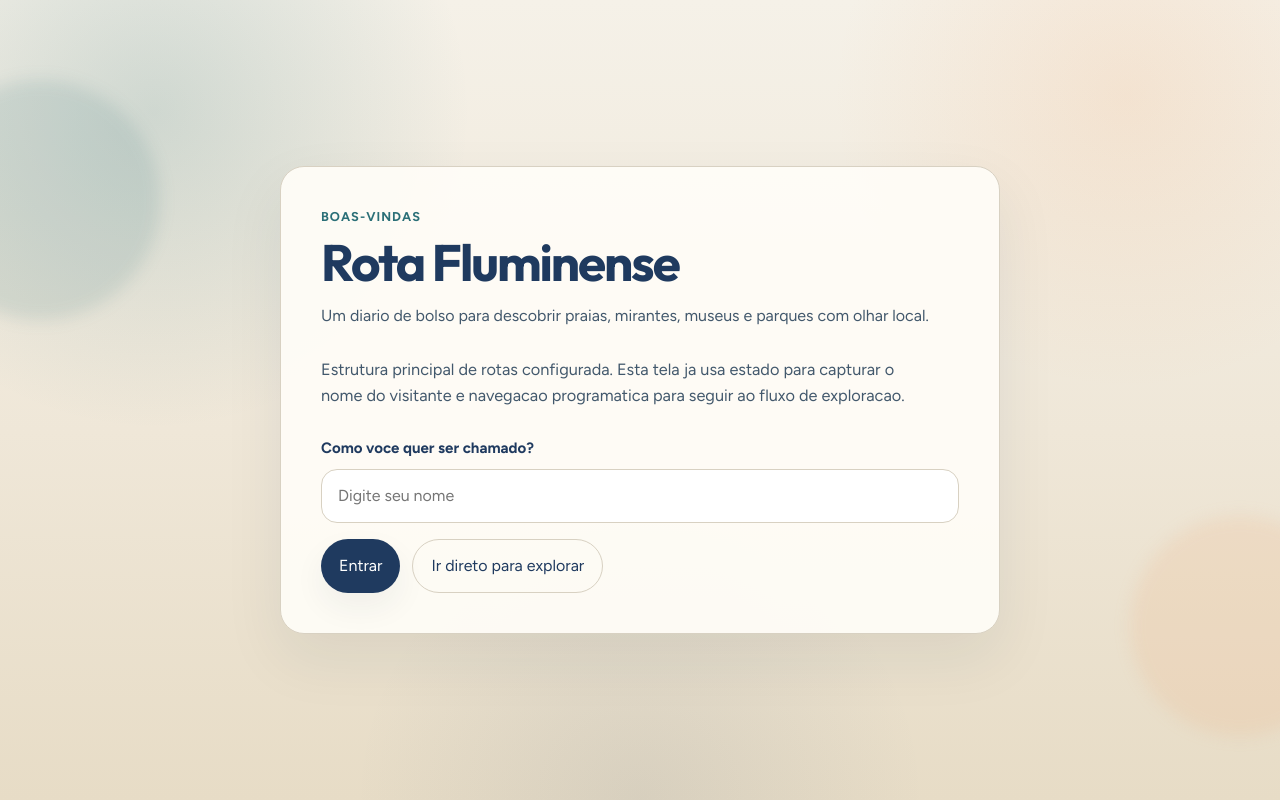
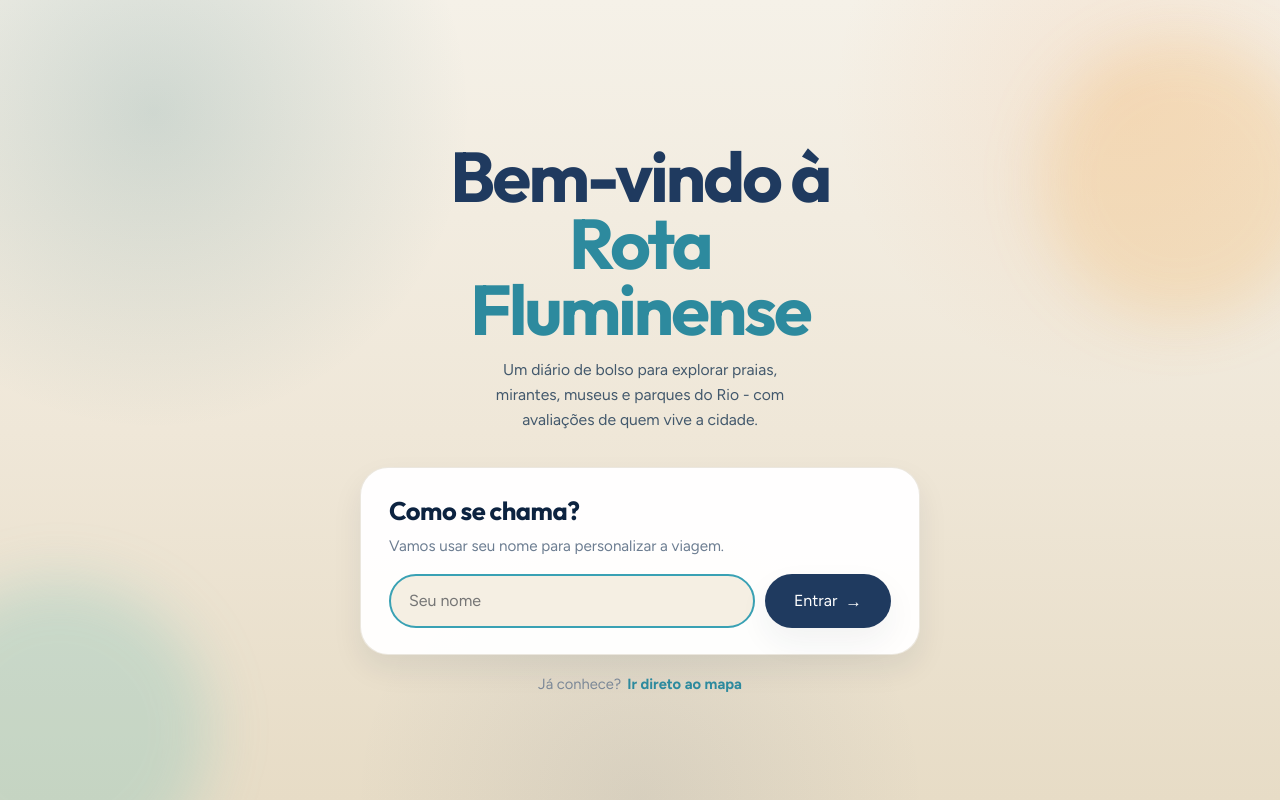
Before and after one commit to SaintLeonar/rota-fluminense-front-end-avancado, a React (Vite) app: page / in a window 1280 px wide. Built offline with nearby package versions, Linux system fonts and the light colour scheme.

Commit message:
Página Home

```diff
--- a/src/pages/Home.jsx
+++ b/src/pages/Home.jsx
@@ -3,7 +3,6 @@ import { useNavigate } from 'react-router-dom'
 
 import PageContainer from '../components/PageContainer'
 import PrimaryButton from '../components/PrimaryButton'
-import SecondaryButton from '../components/SecondaryButton'
 
 export default function Home() {
   // Hook registrado para apresentacao: useState controla o nome digitado.
@@ -18,37 +17,66 @@ export default function Home() {
     })
   }
 
+  function handleSubmit(event) {
+    event.preventDefault()
+    handleEnter()
+  }
+
   return (
     <PageContainer
-      eyebrow="Boas-vindas"
-      title="Rota Fluminense"
-      subtitle="Um diario de bolso para descobrir praias, mirantes, museus e parques com olhar local."
+      rootClassName="home-root"
+      shellClassName="home-shell"
+      title={
+        <>
+          <span className="home-title-line">
+            <span>Bem-vindo à </span>
+            <span className="home-title-accent">Rota</span>
+          </span>
+          <span className="home-title-line home-title-accent">
+            Fluminense
+          </span>
+        </>
+      }
+      subtitle="Um diário de bolso para explorar praias, mirantes, museus e parques do Rio - com avaliações de quem vive a cidade."
     >
-      <p className="lead">
-        Estrutura principal de rotas configurada. Esta tela ja usa estado para
-        capturar o nome do visitante e navegacao programatica para seguir ao
-        fluxo de exploracao.
+      <div className="home-layout">
+        <form className="home-entry-card" onSubmit={handleSubmit}>
+          <div className="home-card-copy">
+            <h2>Como se chama?</h2>
+            <p className="support-copy">
+              Vamos usar seu nome para personalizar a viagem.
             </p>
+          </div>
 
-      <div className="stack-md">
-        <label className="field">
-          <span className="field-label">Como voce quer ser chamado?</span>
+          <div className="home-form-row">
             <input
-            className="field-input"
+              className="field-input home-name-input"
               type="text"
-            placeholder="Digite seu nome"
+              name="userName"
+              placeholder="Seu nome"
+              autoComplete="given-name"
               value={userName}
               onChange={(event) => setUserName(event.target.value)}
             />
-        </label>
 
-        <div className="button-row">
-          <PrimaryButton onClick={handleEnter}>
-            Entrar
+            <PrimaryButton type="submit" className="home-submit-button">
+              <span>Entrar</span>
+              <span className="home-submit-arrow" aria-hidden="true">
+                →
+              </span>
             </PrimaryButton>
-          <SecondaryButton onClick={() => navigate('/locais')}>
-            Ir direto para explorar
-          </SecondaryButton>
+          </div>
+        </form>
+
+        <div className="home-direct-access">
+          <span>Já conhece?</span>
+          <button
+            type="button"
+            className="home-direct-link"
+            onClick={() => navigate('/locais')}
+          >
+            Ir direto ao mapa
+          </button>
         </div>
       </div>
     </PageContainer>
```
Lines whose indentation alone changed are shown as unchanged.
